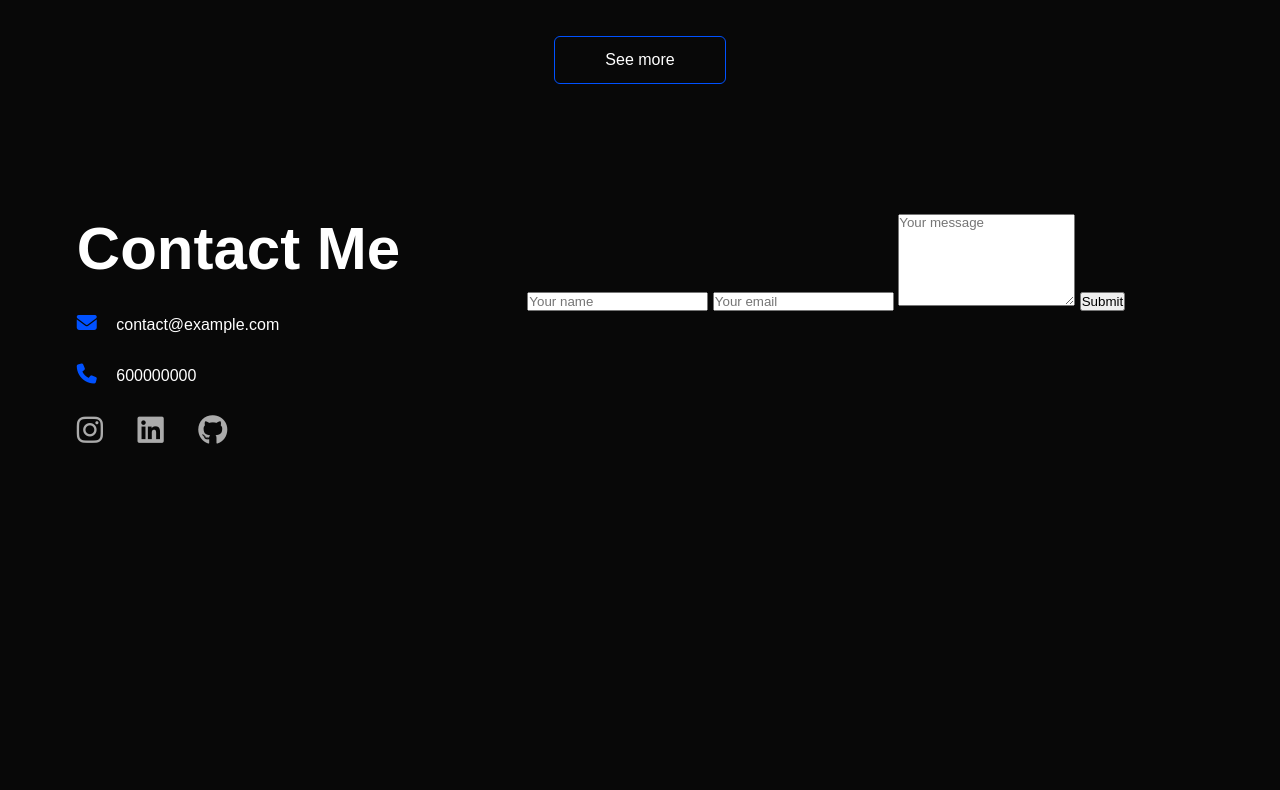
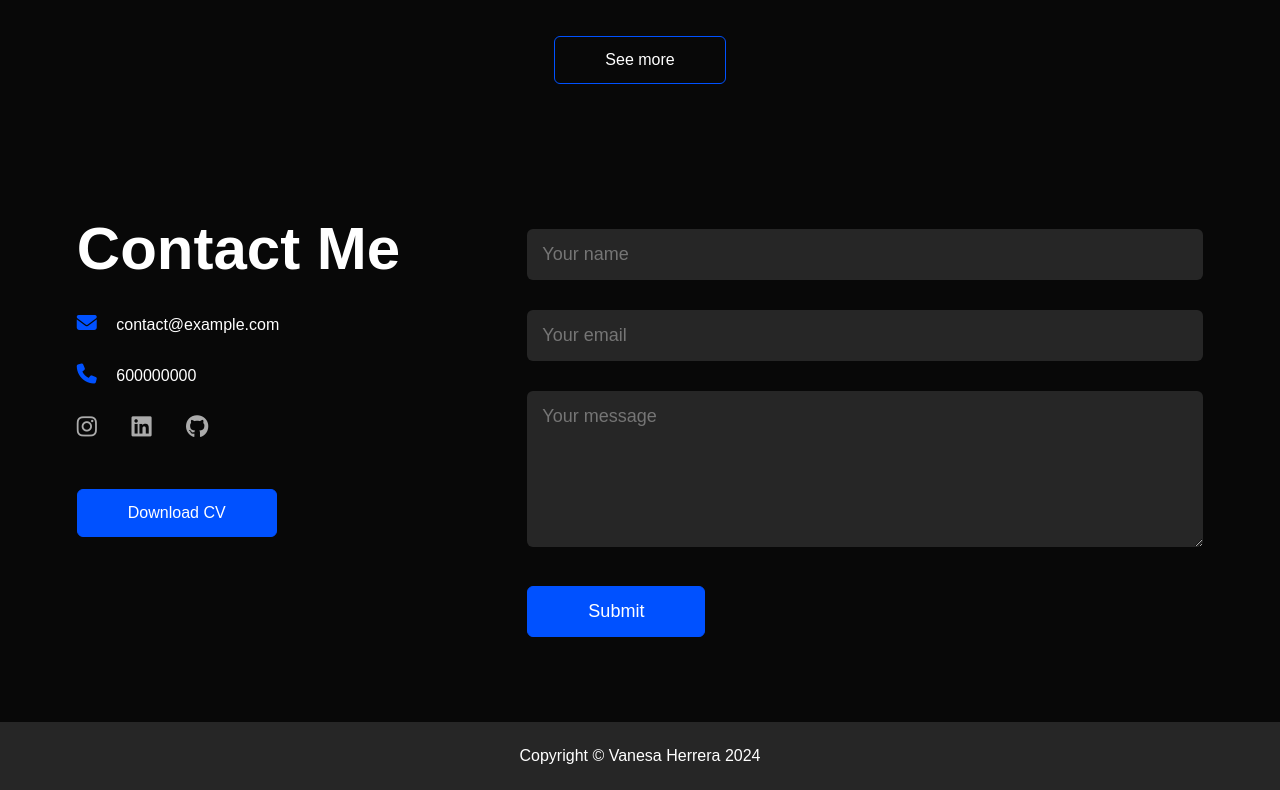
Before and after one commit to vaneesa-hrr/portfolio-vanesa-herrera, a plain HTML site: page index.html in a window 1280 px wide. Shown: the part 2513-3303 px from the top of the page. Before the commit the page ends 2973 px from the top, so only its background shows below. Drawn offline with Linux system fonts and the light colour scheme.

Commit message:
Estructura portfolio terminada

```diff
--- a/index.html
+++ b/index.html
@@ -164,17 +164,21 @@
             <a href="#"><i class="fa-brands fa-linkedin"></i></a>
             <a href="#"><i class="fa-brands fa-github"></i></a>
           </div>
+          <a href="images/CV Vanesa Herrera 2024.pdf" download class="btn btn2">Download CV</a>
         </div>
         <div class="contact-right">
           <form>
             <input type="text" name="Name" autocomplete="Name" placeholder="Your name" required>
             <input type="email" name="email" autocomplete="email" placeholder="Your email" required>
             <textarea name="Message" rows="6" placeholder="Your message"></textarea>
-            <button type="submit">Submit</button>
+            <button type="submit" class="btn btn2">Submit</button>
           </form>
 
         </div>
       </div>
+    </div>
+    <div class="copyright">
+      <p>Copyright &copy; Vanesa Herrera 2024</p>
     </div>
   </div>
 
--- a/style.css
+++ b/style.css
@@ -352,7 +352,7 @@ nav ul li a:hover::after {
 }
 
 .social-icons a i {
-  font-size: 30px;
+  font-size: 23px;
   color: #ababab;
   transition: transform 0.3s;
 }
@@ -361,3 +361,41 @@ nav ul li a:hover::after {
   color: #0051ff;
   transform: translateY(-5px);
 }
+
+.btn.btn2 {
+  display: inline-block;
+  background: #0051ff;
+}
+
+.contact-left form {
+  width: 100%;
+}
+
+form input,
+form textarea {
+  width: 100%;
+  border: 0;
+  outline: none;
+  background: #262626;
+  padding: 15px;
+  margin: 15px 0;
+  color: #fff;
+  font-size: 18px;
+  border-radius: 6px;
+}
+
+form .btn2 {
+  padding: 14px 60px;
+  font-size: 18px;
+  margin-top: 20px;
+  cursor: pointer;
+}
+
+.copyright {
+  width: 100%;
+  text-align: center;
+  padding: 25px 0;
+  background: #262626;
+  font-weight: 300;
+  margin-top: 20px;
+}
```
Also changed, not shown: 1 other file.
